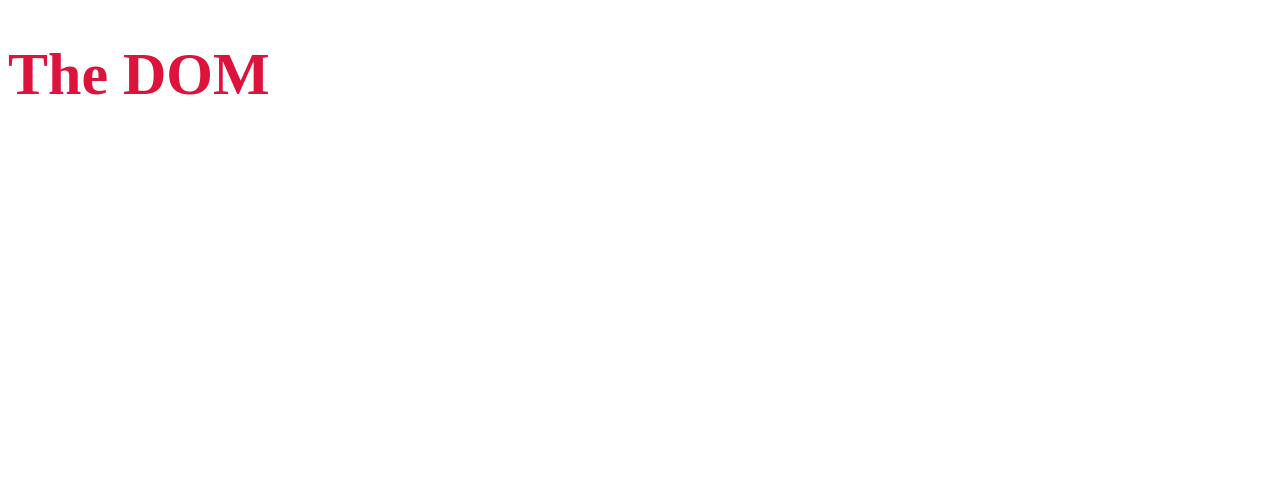
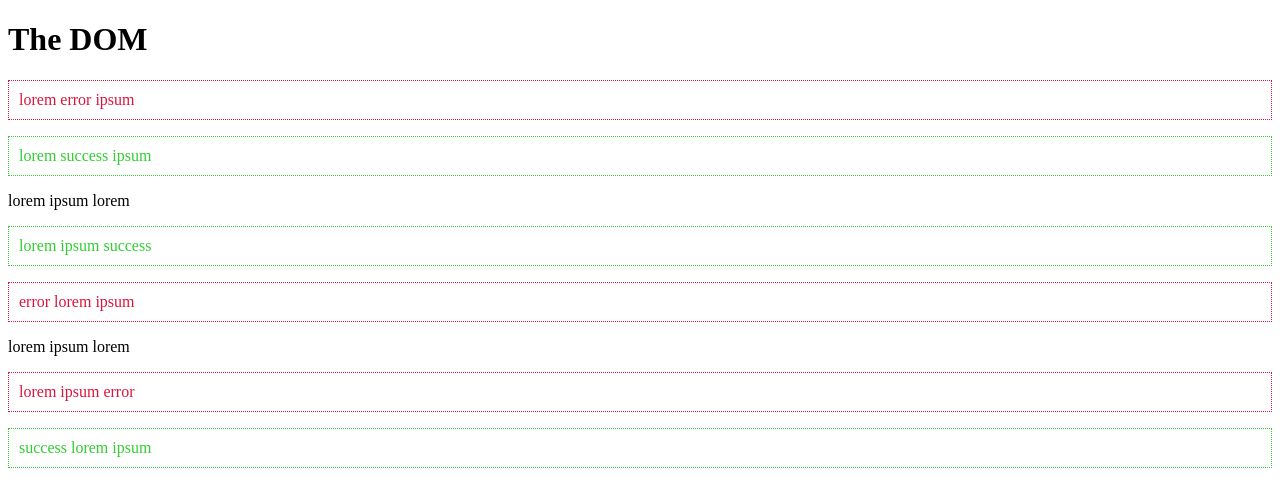
Before and after one commit to jono-rams/JS-DOM, a plain HTML site: page index.html in a window 1280 px wide. Drawn offline with Linux system fonts and the light colour scheme.

Commit message:
Editing classes

```diff
--- a/index.html
+++ b/index.html
@@ -4,10 +4,20 @@
     <meta charset="UTF-8">
     <meta name="viewport" content="width=device-width, initial-scale=1.0">
     <meta http-equiv="X-UA-Compatible" content="ie=edge">
+    <link rel="stylesheet" href="styles.css">
     <title>Document</title>
 </head>
 <body>
-    <h1 style="color: orange;">The DOM</h1>
+    <h1 class="title">The DOM</h1>
+
+    <p>lorem error ipsum</p>
+    <p>lorem success ipsum</p>
+    <p>lorem ipsum lorem</p>
+    <p>lorem ipsum success</p>
+    <p>error lorem ipsum</p>
+    <p>lorem ipsum lorem</p>
+    <p>lorem ipsum error</p>
+    <p>success lorem ipsum</p>
 
     <script src="sandbox.js"></script>
 </body>
--- a/sandbox.js
+++ b/sandbox.js
@@ -1,10 +1,20 @@
-const title = document.querySelector('h1');
+// const content = document.querySelector('p');
 
-//title.setAttribute('style', 'margin: 50px');
+// console.log(content.classList);
+// content.classList.add('error');
+// content.classList.remove('error');
+// content.classList.add('success');
 
-console.log(title.style);
-console.log(title.style.color);
-title.style.margin = '50px';
-title.style.color = 'crimson';
-title.style.fontSize = '60px';
-title.style.margin = '';
+const paras = document.querySelectorAll('p');
+
+paras.forEach(para => {
+    if(para.innerText.includes('error'))
+        para.classList.add('error');
+    else if(para.innerText.includes('success'))
+        para.classList.add('success');
+});
+
+const title = document.querySelector('.title');
+
+title.classList.toggle('test');
+title.classList.toggle('test');
--- /dev/null
+++ b/styles.css
@@ -0,0 +1,11 @@
+.error{
+    padding: 10px;
+    color: crimson;
+    border: 1px dotted crimson;
+}
+.success{
+    padding: 10px;
+    color: limegreen;
+    border: 1px dotted limegreen;
+
+}
```
